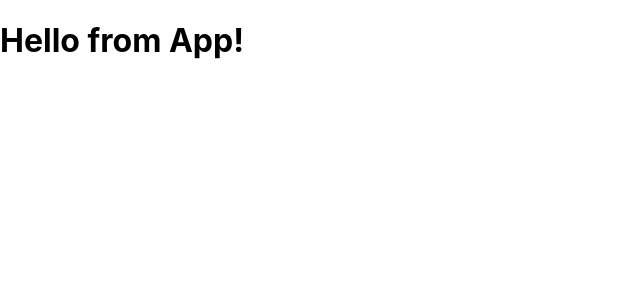
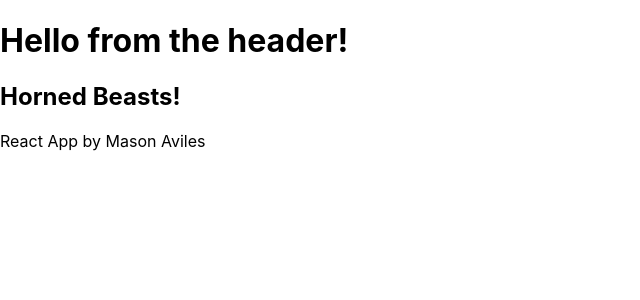
Before and after one commit to masonaviles/horned-beasts, a React (Create React App) app: page / in a window 1280 px wide. Shown: the top 300 px of the page, without its empty margins (0-640 px from the left). Built offline with nearby package versions, Linux system fonts and the light colour scheme.

Commit message:
add footer, header, main components. start hornedbeast component in main

```diff
--- a/src/App.js
+++ b/src/App.js
@@ -1,12 +1,17 @@
 import React from 'react';
+import Header from './views/header';
+import Main from './views/main';
+import Footer from './views/footer';
 
 class App extends React.Component {
   render() {
     return(
       <div id="app">
-        <h1>Hello from App!</h1>
+        <Header />
+        <Main />
+        <Footer />
       </div>
-    )
+    );
   }
 }
 
--- a/src/index.js
+++ b/src/index.js
@@ -1,6 +1,6 @@
 import React from 'react';
 import ReactDOM from 'react-dom';
-import './index.css';
+import './styles/index.css';
 import App from './app';
 
 ReactDOM.render(
--- /dev/null
+++ b/src/views/footer.js
@@ -0,0 +1,13 @@
+import React from 'react';
+
+class Footer extends React.Component {
+  render() {
+    return(
+      <section id="footer">
+        <p>React App by Mason Aviles</p>
+      </section>
+    );
+  }
+}
+
+export default Footer;
--- /dev/null
+++ b/src/views/header.js
@@ -0,0 +1,13 @@
+import React from 'react';
+
+class Header extends React.Component {
+  render() {
+    return(
+      <header id="header">
+        <h1>Hello from the header!</h1>
+      </header>
+    );
+  }
+}
+
+export default Header;
--- /dev/null
+++ b/src/views/main.js
@@ -0,0 +1,23 @@
+import React from 'react';
+
+class Main extends React.Component {
+  render() {
+    return(
+      <section id="main">
+        <HornedBeasts />
+      </section>
+    );
+  }
+}
+
+class HornedBeasts extends React.Component {
+  render() {
+    return(
+      <article id="main">
+        <h2>Horned Beasts!</h2>
+      </article>
+    );
+  }
+}
+
+export default Main;
```
Also changed, not shown: .eslintrc.json (added), src/styles/index.css (renamed from src/index.css).
